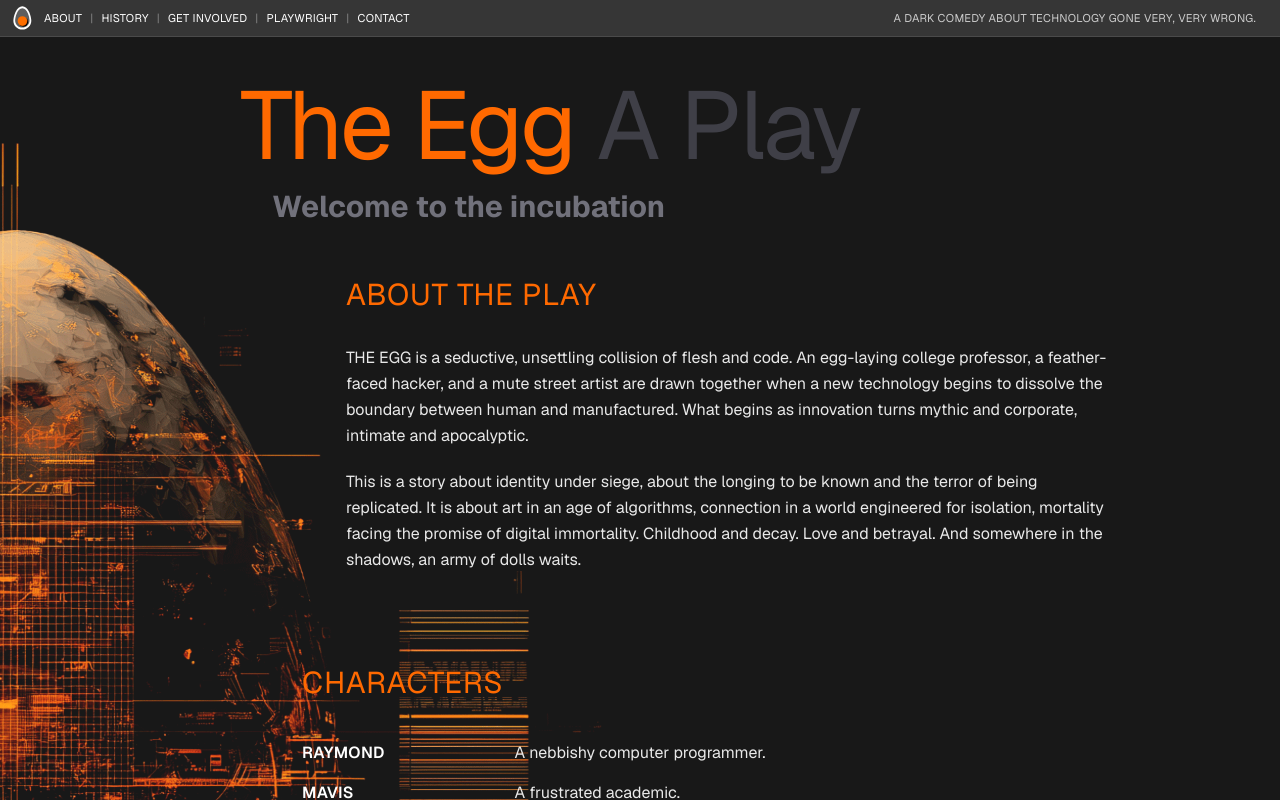
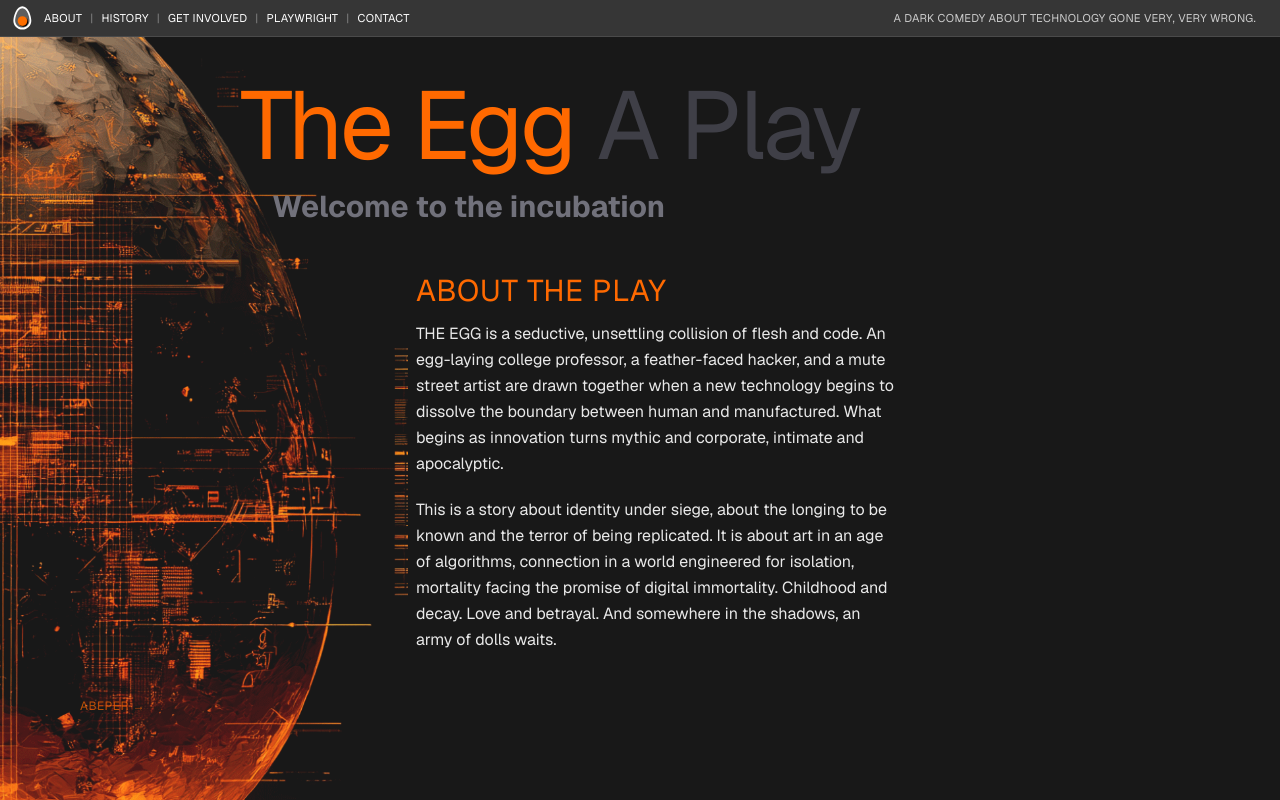
Before and after one commit to lbdeyo/the-egg, a Next.js app: page / in a window 1280 px wide. Shown: the top 800 px of the page. Built offline with nearby package versions, Linux system fonts and the light colour scheme; a web font is replaced by a local one.

Commit message:
Styling/layout. Plust extracted nav into a component.

```diff
--- /dev/null
+++ b/app/NavBar.tsx
@@ -0,0 +1,85 @@
+"use client";
+
+import Image from "next/image";
+import Link from "next/link";
+import { useState } from "react";
+
+const NAV_LINKS = [
+  { label: "About", href: "#about" },
+  { label: "History", href: "#history" },
+  { label: "Get Involved", href: "#get-involved" },
+  { label: "Playwright", href: "#playwright" },
+  { label: "Contact", href: "#contact" },
+];
+
+export function NavBar() {
+  const [mobileOpen, setMobileOpen] = useState(false);
+
+  return (
+    <>
+      <header className="flex shrink-0 items-center justify-between border-b border-white/10 bg-[#363636] pl-[10px] pr-6 py-1.5">
+        {/* Left: egg icon + desktop nav */}
+        <div className="flex items-center gap-[10px]">
+          <Image
+            src="/img/egg-icon.svg"
+            alt=""
+            width={24}
+            height={24}
+            className="h-6 w-6 shrink-0"
+          />
+          {/* Desktop nav */}
+          <nav className="hidden md:flex flex-wrap items-center gap-2 text-[0.7rem] uppercase tracking-wide text-white">
+            {NAV_LINKS.map((link, i) => (
+              <span key={link.href} className="flex items-center gap-2">
+                <Link
+                  href={link.href}
+                  className="hover:text-orange-400 transition-colors"
+                >
+                  {link.label}
+                </Link>
+                {i < NAV_LINKS.length - 1 && (
+                  <span className="text-white/40">|</span>
+                )}
+              </span>
+            ))}
+          </nav>
+        </div>
+
+        {/* Desktop tagline */}
+        <p className="hidden md:block ps-3 shrink-0 whitespace-nowrap text-[0.7rem] uppercase tracking-wide text-[#cccccc]">
+          A dark comedy about technology gone very, very wrong.
+        </p>
+
+        {/* Mobile hamburger */}
+        <button
+          type="button"
+          className="ml-2 flex h-8 w-8 flex-col items-center justify-center space-y-0.5 md:hidden"
+          aria-label="Toggle navigation"
+          onClick={() => setMobileOpen((open) => !open)}
+        >
+          <span className="h-0.5 w-4 bg-white" />
+          <span className="h-0.5 w-4 bg-white" />
+          <span className="h-0.5 w-4 bg-white" />
+        </button>
+      </header>
+
+      {/* Mobile menu */}
+      {mobileOpen && (
+        <nav className="md:hidden border-b border-white/10 bg-[#363636] pl-[10px] pr-6 py-2">
+          <ul className="flex flex-col gap-2 text-[0.7rem] uppercase tracking-wide text-white">
+            {NAV_LINKS.map((link) => (
+              <li key={link.href}>
+                <Link
+                  href={link.href}
+                  className="hover:text-orange-400 transition-colors"
+                >
+                  {link.label}
+                </Link>
+              </li>
+            ))}
+          </ul>
+        </nav>
+      )}
+    </>
+  );
+}
--- a/app/page.tsx
+++ b/app/page.tsx
@@ -1,16 +1,8 @@
 "use client";
 
 import Image from "next/image";
-import Link from "next/link";
-import { Fragment, useState } from "react";
-
-const NAV_LINKS = [
-  { label: "About", href: "#about" },
-  { label: "History", href: "#history" },
-  { label: "Get Involved", href: "#get-involved" },
-  { label: "Playwright", href: "#playwright" },
-  { label: "Contact", href: "#contact" },
-];
+import { Fragment } from "react";
+import { NavBar } from "./NavBar";
 
 const ABOUT_PARAS = [
   "THE EGG is a seductive, unsettling collision of flesh and code. An egg-laying college professor, a feather-faced hacker, and a mute street artist are drawn together when a new technology begins to dissolve the boundary between human and manufactured. What begins as innovation turns mythic and corporate, intimate and apocalyptic.",
@@ -43,84 +35,21 @@ const CHARACTERS: Character[] = [
 ];
 
 export default function Home() {
-  const [mobileOpen, setMobileOpen] = useState(false);
-
   return (
-    <div className="relative min-h-screen w-full font-sans bg-transparent">
+    <div className="relative min-h-screen w-full font-sans bg-[#181818]">
       {/* Background */}
-      <Image
-        src="/img/egg-site-bg.png"
-        alt="bg"
-        fill
-        className="object-cover object-center"
-        priority
-        sizes="100vw"
-      />
+      <div className="pointer-events-none absolute inset-0 flex justify-start overflow-hidden">
+        <Image
+          src="/img/egg-site-bg.png"
+          alt="bg"
+          width={1600}
+          height={1600}
+          className="h-full w-full max-w-[975px] xl:max-w-[1265px] object-cover"
+          priority
+        />
+      </div>
       <div className="relative z-10 flex min-h-screen flex-col ">
-        {/* Header – sits on top of full-bleed background */}
-        <header className="flex shrink-0 items-center justify-between border-b border-white/10 bg-[#363636] pl-[10px] pr-6 py-1.5">
-          {/* Left: egg icon + desktop nav */}
-          <div className="flex items-center gap-[10px]">
-            <Image
-              src="/img/egg-icon.svg"
-              alt=""
-              width={24}
-              height={24}
-              className="h-6 w-6 shrink-0"
-            />
-            {/* Desktop nav */}
-            <nav className="hidden md:flex flex-wrap items-center gap-2 text-[0.7rem] uppercase tracking-wide text-white">
-              {NAV_LINKS.map((link, i) => (
-                <span key={link.href} className="flex items-center gap-2">
-                  <Link
-                    href={link.href}
-                    className="hover:text-orange-400 transition-colors"
-                  >
-                    {link.label}
-                  </Link>
-                  {i < NAV_LINKS.length - 1 && (
-                    <span className="text-white/40">|</span>
-                  )}
-                </span>
-              ))}
-            </nav>
-          </div>
-
-          {/* Desktop tagline */}
-          <p className="hidden md:block ps-3 shrink-0 whitespace-nowrap text-[0.7rem] uppercase tracking-wide text-[#cccccc]">
-            A dark comedy about technology gone very, very wrong.
-          </p>
-
-          {/* Mobile hamburger */}
-          <button
-            type="button"
-            className="ml-2 flex h-8 w-8 flex-col items-center justify-center md:hidden space-y-0.5"
-            aria-label="Toggle navigation"
-            onClick={() => setMobileOpen((open) => !open)}
-          >
-            <span className="h-0.5 w-4 bg-white" />
-            <span className="h-0.5 w-4 bg-white" />
-            <span className="h-0.5 w-4 bg-white" />
-          </button>
-        </header>
-
-        {/* Mobile menu */}
-        {mobileOpen && (
-          <nav className="md:hidden border-b border-white/10 bg-[#363636] pl-[10px] pr-6 py-2">
-            <ul className="flex flex-col gap-2 text-[0.7rem] uppercase tracking-wide text-white">
-              {NAV_LINKS.map((link) => (
-                <li key={link.href}>
-                  <Link
-                    href={link.href}
-                    className="hover:text-orange-400 transition-colors"
-                  >
-                    {link.label}
-                  </Link>
-                </li>
-              ))}
-            </ul>
-          </nav>
-        )}
+        <NavBar />
 
         {/* Title – on background, no hero block */}
         <section className="bg-transparent px-8 pt-10 pb-6 md:px-12 lg:px-20">
@@ -136,9 +65,9 @@ export default function Home() {
         </section>
 
         {/* About the Play */}
-        <section id="about" className="px-8 py-7 md:px-12 lg:px-20 lg:ms-45">
-          <div className="mx-auto max-w-3xl">
-            <h2 className="tk-kallisto-lined mb-8 text-2xl uppercase tracking-wide text-orange-500 md:text-3xl">
+        <section id="about" className="px-2 py-4 ms-5 max-w-lg lg:ms-100   ">
+          <div className="mx-auto p-2  bg-[#181818]">
+            <h2 className="tk-kallisto-lined mb-3 text-2xl uppercase tracking-wide text-orange-500 md:text-3xl">
               About the Play
             </h2>
             <div className="space-y-5 text-base leading-relaxed text-white/90">
@@ -152,7 +81,7 @@ export default function Home() {
         {/* Characters */}
         <section
           id="characters"
-          className="px-8 py-16 md:px-12 lg:px-20 lg:ms-55"
+          className="px-8 py-16 md:px-12 lg:px-20 lg:ms-55 hidden"
         >
           <div className="mx-auto max-w-4xl">
             <h2 className="tk-kallisto-lined mb-10 text-2xl uppercase tracking-wide text-orange-500 md:text-3xl">
```
